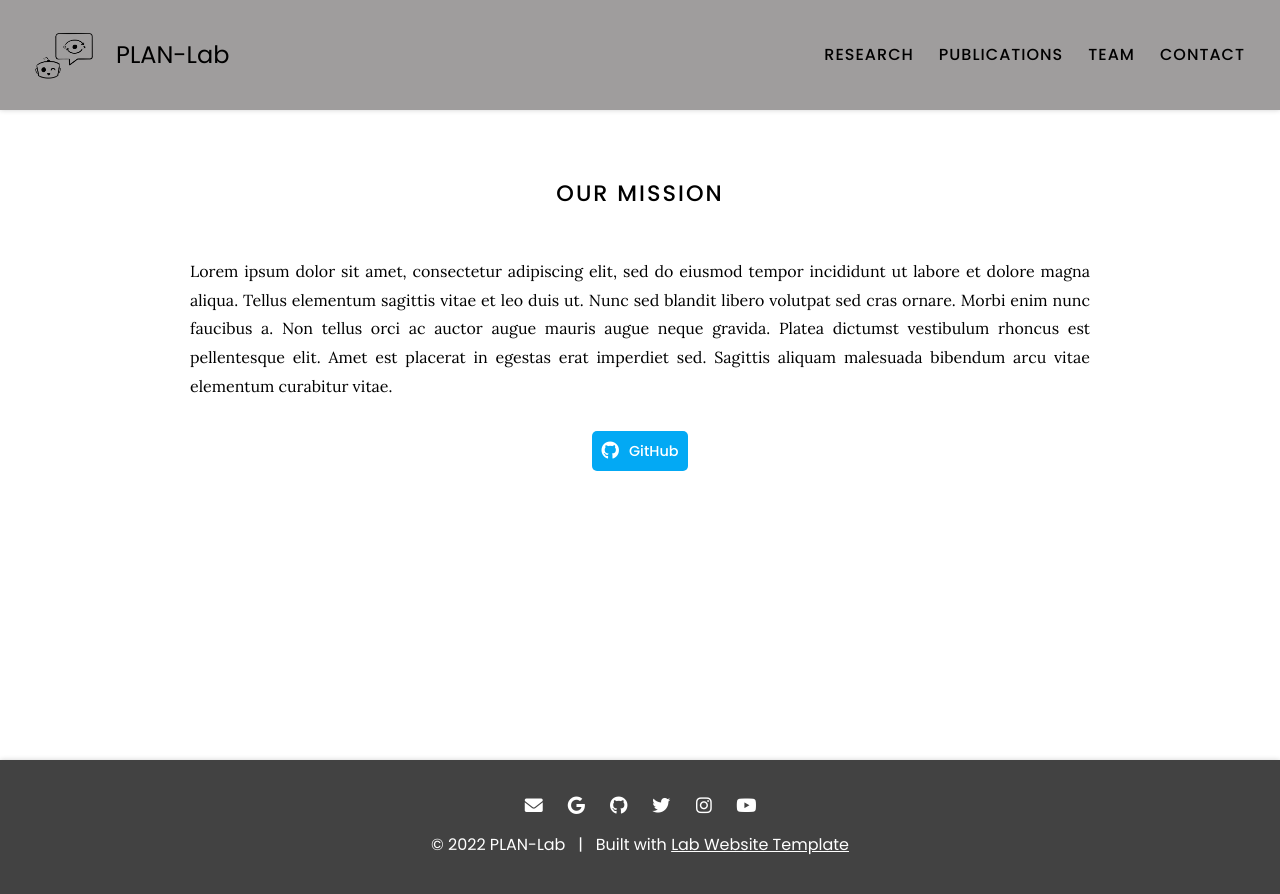
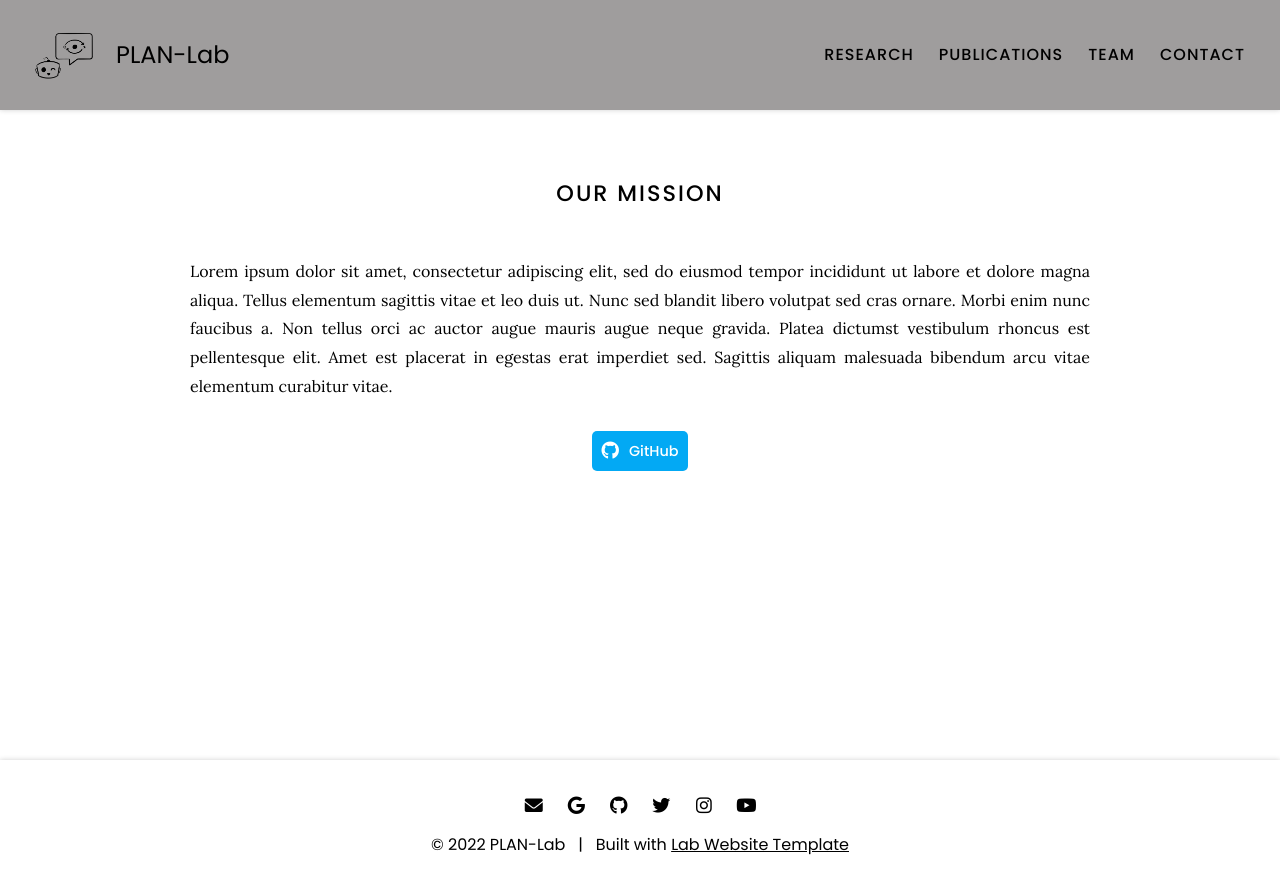
Before and after one commit to XiaonaZhou/plan-lab.github.io, a Jekyll site: the page built from index.md, in a window 1280 px wide. Shown: the top 894 px of the page. Built offline with Jekyll 4.4.1, drawn with Linux system fonts in a browser that asks for light colours.

Commit message:
Update footer.scss

```diff
--- a/css/footer.scss
+++ b/css/footer.scss
@@ -12,8 +12,8 @@ footer {
   flex-direction: column;
   gap: 20px;
   padding: 40px;
-  color: $white;
-  background: $gray-800;
+  color: #000000;
+  background: #ffffff;
   text-align: center;
   box-shadow: $shadow;
 
```
